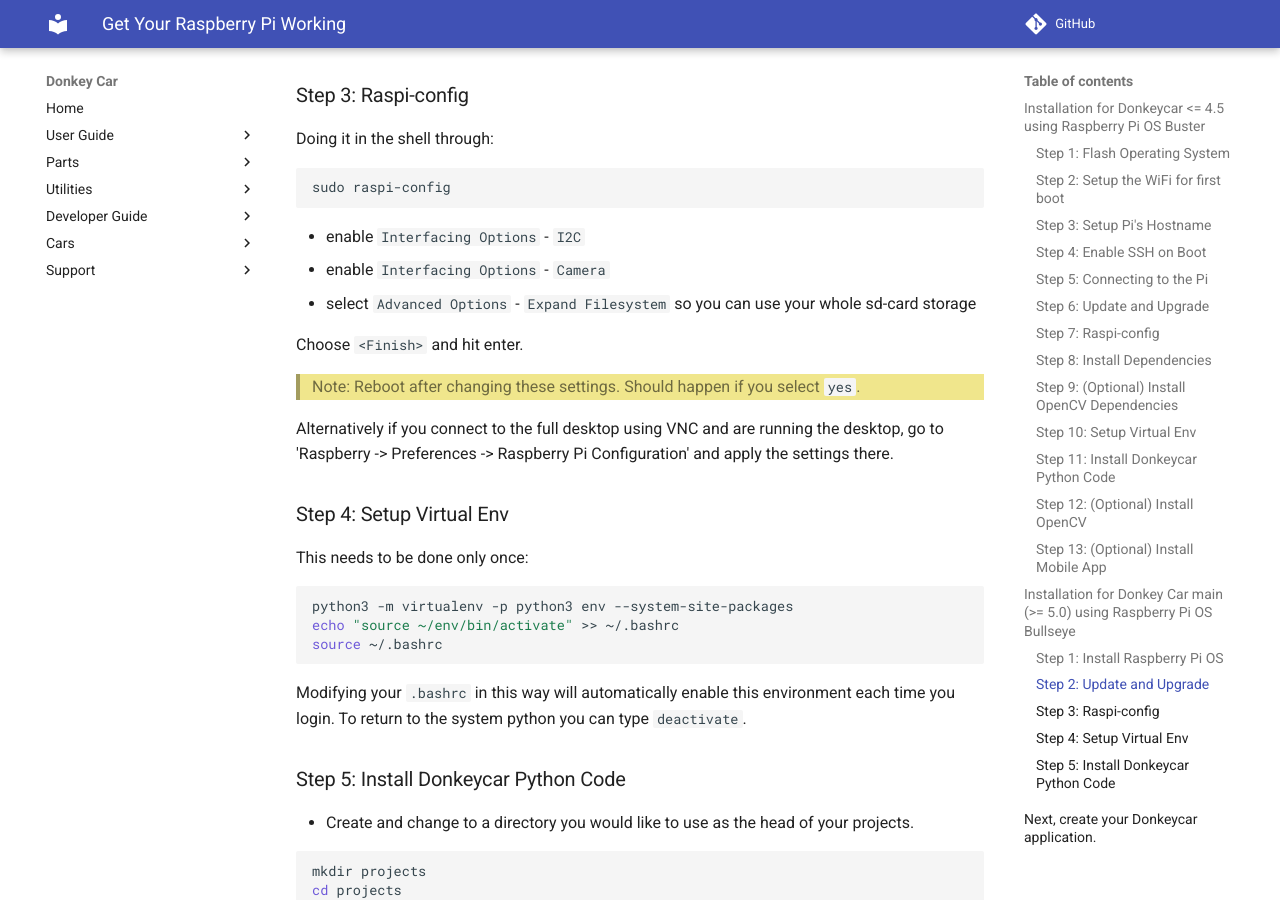
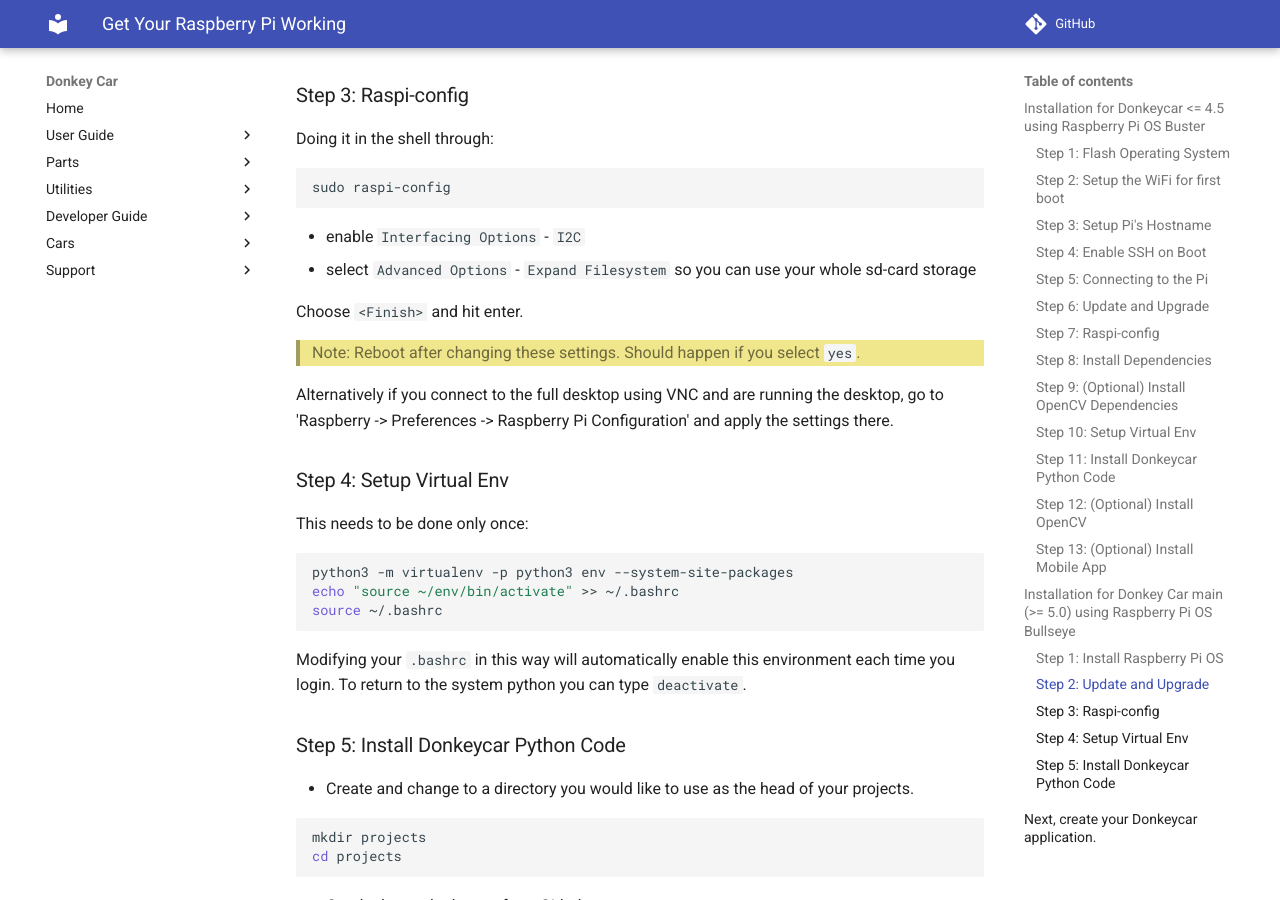
Before and after one commit to autorope/donkeydocs, an MkDocs documentation site: the page built from docs/guide/robot_sbc/setup_raspberry_pi.md, in a window 1280 px wide and 900 px high, scrolled down 8856 px. Built offline with MkDocs 1.6.1 and Material for MkDocs 9.7.7, drawn with Linux system fonts in a browser that asks for light colours; comment, search, counter and statistics services are not loaded.

Commit message:
Remove camera setup in bullseye, as it's not relevant any longer.

````diff
--- a/docs/guide/robot_sbc/setup_raspberry_pi.md
+++ b/docs/guide/robot_sbc/setup_raspberry_pi.md
@@ -402,7 +402,6 @@ sudo raspi-config
 ```
 
 * enable `Interfacing Options` - `I2C`
-* enable `Interfacing Options` - `Camera`
 * select `Advanced Options` - `Expand Filesystem` so you can use your whole
   sd-card storage
 
````
